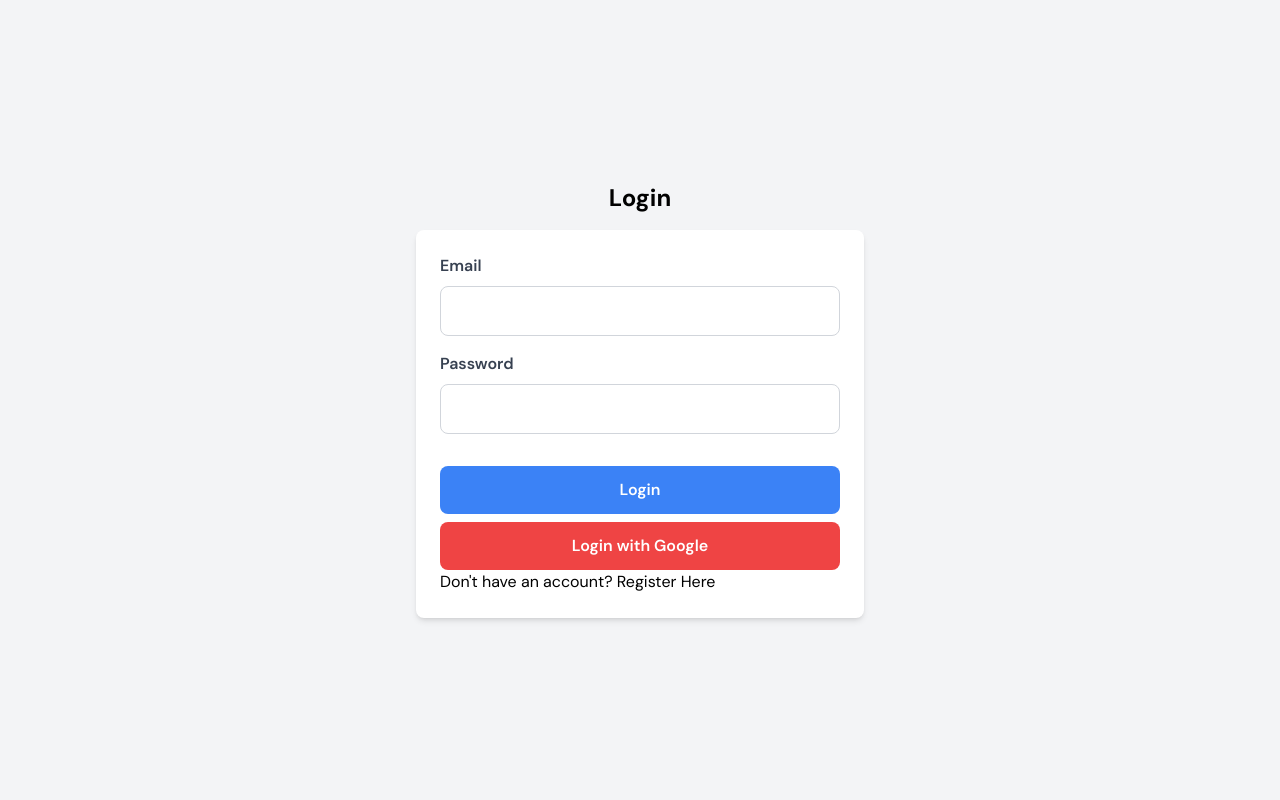
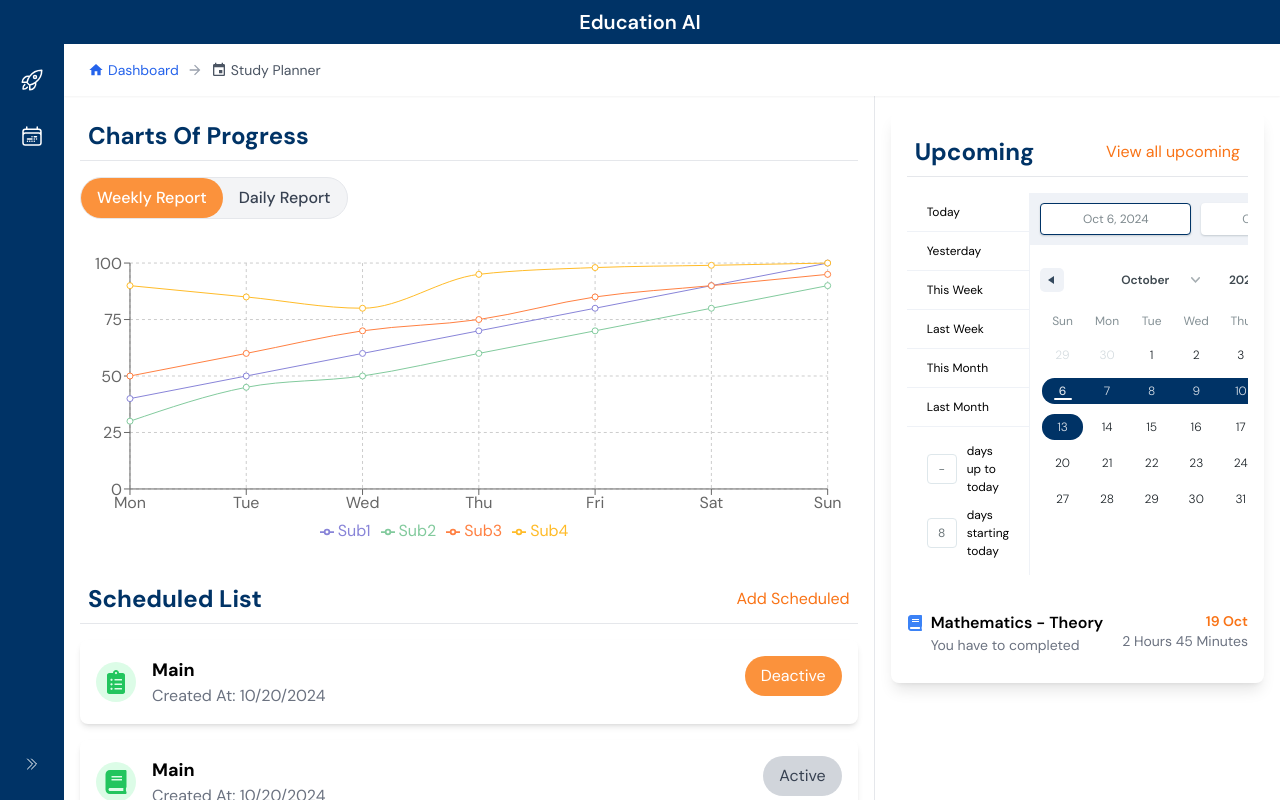
Before and after one commit to princybhalu/educational_bot, a React (Create React App) app: page /study-planner in a window 1280 px wide. Before the commit this address led to /login. Built offline with nearby package versions, Linux system fonts and the light colour scheme; a web font is replaced by a local one.

Commit message:
mostly Daliy calnder completed check all api

```diff
--- a/src/components/study-planner/Chart.tsx
+++ b/src/components/study-planner/Chart.tsx
@@ -54,8 +54,8 @@ const Chart: React.FC = () => {
   return (
     <div className="w-full p-4">
       {/* Title */}
-      <h1 className="text-xl md:text-2xl font-bold text-blue-800 mb-4 border-b p-2">
-        My Class Section Replacement
+      <h1 className="text-xl md:text-2xl font-bold text-[#003366] mb-4 border-b p-2">
+        Charts Of Progress
       </h1>
 
       {/* Tab Section */}
--- a/src/components/study-planner/EventModel.tsx
+++ b/src/components/study-planner/EventModel.tsx
@@ -5,7 +5,7 @@ import * as yup from 'yup';
 import DatePicker from 'react-datepicker';
 import 'react-datepicker/dist/react-datepicker.css';
 import { EventOFCalender } from 'types/study-planner';
-import { AddTaskApiCall } from 'services/api/study-planner';
+import { AddTaskApiCall, UpdateTaskApiCall } from 'services/api/study-planner';
 import {
   Notification,
   NOTIFICATION_TYPE_INFO,
@@ -81,7 +81,12 @@ const EventModal: React.FC<{
           description: data.description,
         },
       };
-      const res = await AddTaskApiCall(reqBody);
+      let res;
+      if (event) {
+        res = await UpdateTaskApiCall(reqBody, scheduleId);
+      } else {
+        res = await AddTaskApiCall(reqBody);
+      }
       //@ts-ignore
       if (!res.data?.conflict) {
         //@ts-ignore
@@ -113,7 +118,7 @@ const EventModal: React.FC<{
   return (
     <div className="fixed inset-0 bg-black bg-opacity-50 flex items-center justify-center z-20">
       <div className="bg-white p-6 rounded-lg max-w-lg w-full max-h-[600px] overflow-auto">
-        <h2 className="text-2xl mb-4">{event ? 'Edit Event' : 'Add Event'}</h2>
+        <h2 className="text-2xl mb-4 ">{event ? 'Edit Event' : 'Add Event'}</h2>
         <form onSubmit={handleSubmit(onSubmit)}>
           <div className="mb-4">
             <label className="block text-gray-700">Title</label>
--- a/src/components/study-planner/TaskSection.tsx
+++ b/src/components/study-planner/TaskSection.tsx
@@ -1,6 +1,6 @@
 import React, { useEffect, useState } from 'react';
 import { FaBook, FaClipboardList } from 'react-icons/fa';
-import { IoMdClose } from "react-icons/io";
+import { IoMdClose } from 'react-icons/io';
 import { useNavigate } from 'react-router-dom';
 import {
   CreateSchedulerApiCall,
@@ -37,11 +37,11 @@ const TaskCard: React.FC<TaskCardProps> = ({ data }) => {
   };
 
   return (
-    <div className="flex justify-between flex-col md:flex-row gap-2 bg-white p-4 rounded-lg shadow-md mb-4">
-      <div
-        className="flex items-center space-x-4"
-        onClick={() => navigate('/study-planner/calendar/' + data.id)}
-      >
+    <div
+      className="flex justify-between flex-col md:flex-row gap-2 bg-white p-4 rounded-lg shadow-md mb-4"
+      onClick={() => navigate('/study-planner/calendar/' + data.id)}
+    >
+      <div className="flex items-center space-x-4">
         {/* Icon Section */}
         <div className="p-2 rounded-full bg-green-100">
           {data.is_active ? (
@@ -67,14 +67,20 @@ const TaskCard: React.FC<TaskCardProps> = ({ data }) => {
         {data.is_active ? (
           <button
             className="bg-orange-400 text-white px-4 py-2 rounded-full text-sm md:text-base"
-            onClick={() => changeStatus(false)}
+            onClick={(e) => {
+              e.stopPropagation();
+              changeStatus(false);
+            }}
           >
             Deactive
           </button>
         ) : (
           <button
             className="bg-gray-300 text-gray-700 px-4 py-2 rounded-full"
-            onClick={() => changeStatus(true)}
+            onClick={(e) => {
+              e.stopPropagation();
+              changeStatus(true);
+            }}
           >
             Active
           </button>
@@ -167,7 +173,7 @@ const TaskSection: React.FC<{ setActiveScheduledId: any }> = ({
     <>
       <div className="w-full p-4">
         <div className="flex justify-between items-center mb-4 border-b p-2">
-          <h2 className="text-2xl font-bold text-blue-800">Scheduled List</h2>
+          <h2 className="text-2xl font-bold text-[#003366] ">Scheduled List</h2>
           <span className="text-orange-500 cursor-pointer" onClick={openModal}>
             Add Scheduled
           </span>
--- a/src/components/study-planner/UpcomingTask.tsx
+++ b/src/components/study-planner/UpcomingTask.tsx
@@ -133,8 +133,8 @@ const UpcomingExams: React.FC<UpcomingExamsProps> = ({
   return (
     <div className="w-full p-4 bg-white shadow-lg rounded-lg">
       {/* Heading */}
-      <div className="flex justify-between items-center mb-4 border-b p-2">
-        <h2 className="text-2xl font-bold text-blue-800">Upcoming</h2>
+      <div className="flex justify-between items-center mb-4 border-b p-2 ">
+        <h2 className="text-2xl font-bold text-[#003366] ">Upcoming</h2>
         <span
           className="text-orange-500 cursor-pointer"
           onClick={() =>
--- a/src/pages/study-planner/CalendarView.tsx
+++ b/src/pages/study-planner/CalendarView.tsx
@@ -382,6 +382,7 @@ import {
   AddTaskByQueryApiCall,
   GetTaskBetweenRangeApiCall,
   RemoveTaskApiCall,
+  UpdateTaskApiCall,
 } from 'services/api/study-planner';
 import { EventOFCalender } from '../../types/study-planner';
 import {
@@ -456,6 +457,8 @@ const CalendarView: React.FC = () => {
   const handleButtonClick = async () => {
     if (buttonText === 'Add') {
       handleEventClick(null);
+      setShowModal(true);
+      setSelectedEvent(null);
     } else {
       await GetResOfQuery(inputValue);
     }
@@ -471,6 +474,12 @@ const CalendarView: React.FC = () => {
       end: info.event.end ? info.event.end.toISOString() : null,
     };
     console.log('Event dropped:', updatedEvent);
+
+    //api call
+    UpdateTask({
+      start: info.event.start.toISOString(),
+      end: info.event.end ? info.event.end.toISOString() : null,
+    });
   };
 
   const handleEventResize = (info: any) => {
@@ -481,6 +490,11 @@ const CalendarView: React.FC = () => {
       end: info.event.end ? info.event.end.toISOString() : null,
     };
     console.log('Event resized:', resizedEvent);
+    //api call
+    UpdateTask({
+      start: info.event.start.toISOString(),
+      end: info.event.end ? info.event.end.toISOString() : null,
+    });
   };
 
   const onDeleteOfTask = async () => {
@@ -541,6 +555,16 @@ const CalendarView: React.FC = () => {
     }
   };
 
+  const UpdateTask = async (body: any) => {
+    try {
+      const reqBody = { ...body };
+      const res = await UpdateTaskApiCall(reqBody, scheduleId);
+      console.log(res);
+    } catch (err) {
+      console.log(err);
+    }
+  };
+
   useEffect(() => {
     const currentDate = new Date();
     const startOfMonth = new Date(
@@ -568,7 +592,7 @@ const CalendarView: React.FC = () => {
               className="flex items-center space-x-1 text-blue-600 hover:text-blue-800 transition-colors"
             >
               <MdHome className="w-4 h-4" />
-              <span>Dashboard</span>
+              <span>Study Planner</span>
             </button>
             <MdArrowForward className="w-4 h-4 text-gray-400" />
             <span className="text-gray-600 flex items-center space-x-1">
--- a/src/pages/study-planner/index.tsx
+++ b/src/pages/study-planner/index.tsx
@@ -2,13 +2,38 @@ import TaskSection from '../../components/study-planner/TaskSection';
 import Chart from '../../components/study-planner/Chart';
 import React, { useState } from 'react';
 import UpcomingTask from '../../components/study-planner/UpcomingTask';
+import { MdArrowForward, MdEvent, MdHome } from 'react-icons/md';
+import { useNavigate } from 'react-router-dom';
 
 const StudyPlannerDashboard = () => {
   const [activeScheduledId, setActiveScheduledId] = useState<null | string>(
     null
   );
 
+  const navigate = useNavigate();
+
   return (
+    <div className=''>
+      <div className="sticky top-0 z-10 bg-white shadow-sm">
+        <div className="w-full">
+          {/* Breadcrumb */}
+          <div className="px-6 py-4 flex items-center space-x-2 text-sm">
+            <button
+              onClick={() => navigate('/study-planner')}
+              className="flex items-center space-x-1 text-blue-600 hover:text-blue-800 transition-colors"
+            >
+              <MdHome className="w-4 h-4" />
+              <span>Dashboard</span>
+            </button>
+            <MdArrowForward className="w-4 h-4 text-gray-400" />
+            <span className="text-gray-600 flex items-center space-x-1">
+              <MdEvent className="w-4 h-4" />
+              <span>Study Planner</span>
+            </span>
+          </div>
+        </div>
+      </div>
+
       <div className="w-full min-h-screen flex flex-col lg:flex-row">
         <div className="w-full lg:w-2/3 border-b lg:border-r mb-2">
           <Chart />
@@ -20,6 +45,7 @@ const StudyPlannerDashboard = () => {
           )}
         </div>
       </div>
+    </div>
   );
 };
 
--- a/src/routes/config/routes.ts
+++ b/src/routes/config/routes.ts
@@ -61,7 +61,7 @@ export const routes: RouteConfig[] = [
   {
     path: '/study-planner',
     key: 'studyPlanner',
-    isProtected: true,
+    // isProtected: true,
     // isProfilingRequired: true,
     element: StudyPlannerDashboard,
     islayout: true,
@@ -69,7 +69,7 @@ export const routes: RouteConfig[] = [
   {
     path: '/study-planner/calendar/:scheduleId',
     key: 'studyPlanner',
-    isProtected: true,
+    // isProtected: true,
     // isProfilingRequired: true,
     element: CalendarView,
     islayout: true,
--- a/src/services/api/study-planner.ts
+++ b/src/services/api/study-planner.ts
@@ -127,3 +127,14 @@ export const RemoveTaskApiCall = (taskId: string) => {
 };
 
 // TODO : their is not any update api so we can not set rrsize and drop and edit events
+export const UpdateTaskApiCall = (body : any , scheduleId : string ) => {
+  return http.put({
+    url: "/scheduler-service/task/" + scheduleId,
+    data: {
+      schedule_id: scheduleId,
+      update_with: {
+        ...body,
+      }
+    }
+  })
+}
```
Lines whose indentation alone changed are shown as unchanged.
